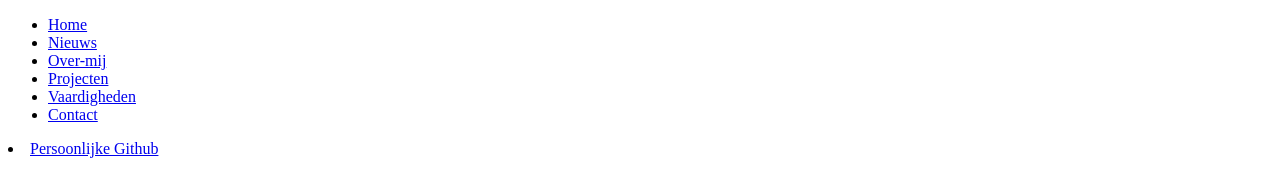
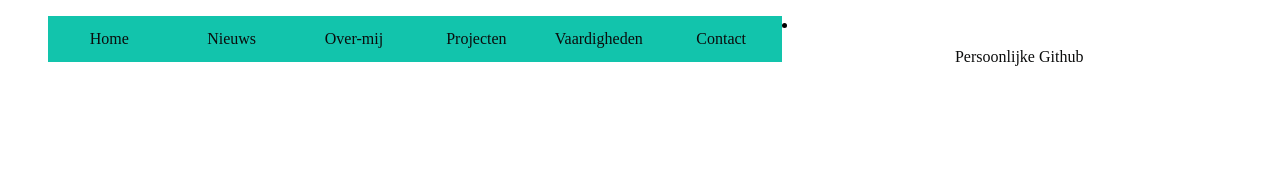
Before and after one commit to ROC-van-Amsterdam-College-Amstelland/project-portfolio-bengali123, a plain HTML site: page nieuws.html in a window 1280 px wide. Drawn offline with Linux system fonts and the light colour scheme.

Commit message:
kleine veranderingen

```diff
--- a/Nieuws.CSS
+++ b/Nieuws.CSS
@@ -0,0 +1,21 @@
+ul li{
+    list-style-type: none;
+    margin: 0;
+    padding: 0;
+    overflow: hidden;
+    background-color:rgb(18, 196, 172);
+    width: 10%;
+    justify-content: center;
+    float: left;
+    border: rgb(3, 3, 3)70, 162, 162) 2px;
+
+  }
+
+
+  li a {
+    display: block;
+    color: rgb(11, 12, 12);
+    text-align:center;
+    padding: 14px 16px;
+    text-decoration: none;
+  }
--- a/Style.CSS
+++ b/Style.CSS
@@ -15,14 +15,14 @@ ul li{
 
 li a {
   display: block;
-  color: rgb(21, 247, 247);
+  color: rgb(11, 12, 12);
   text-align:center;
   padding: 14px 16px;
   text-decoration: none;
 }
 
 li a:hover {
-  background-color:blue;
+  background-color:rgb(245, 245, 247);
 }
 
 footer {
```
